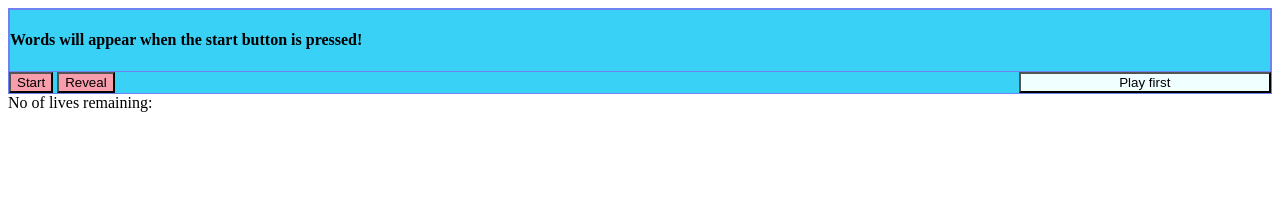
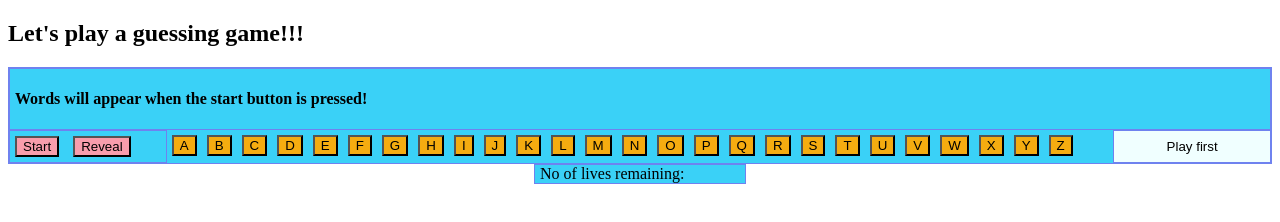
Before and after one commit to may-thu-htet/pop-artist-guess-game, a plain HTML site: page index.html in a window 1280 px wide. Drawn offline with Linux system fonts and the light colour scheme.

Commit message:
addition of alphabets and styling

```diff
--- a/index.html
+++ b/index.html
@@ -7,6 +7,7 @@
     <link rel="stylesheet" href="style.css" />
   </head>
   <body>
+    <h2>Let's play a guessing game!!!</h2>
     <div class="container">
       <div class="title">
         <h4>Words will appear when the start button is pressed!</h1>
@@ -17,10 +18,11 @@
           <button class="start">Start</button>
           <button class="reveal">Reveal</button>
         </div>
-        <div class="characters"></div>
+        <div class="characters" id="characters"></div>
         <button class="result">Play first</button>
     </div>
 </div>
-<div class="lives">No of lives remaining:</div>
+<p class="lives">No of lives remaining:</p>
+<script src="index.js"></script>
   </body>
 </html>
--- /dev/null
+++ b/index.js
@@ -0,0 +1,42 @@
+"use-strict";
+
+const alphabets = [
+  "A",
+  "B",
+  "C",
+  "D",
+  "E",
+  "F",
+  "G",
+  "H",
+  "I",
+  "J",
+  "K",
+  "L",
+  "M",
+  "N",
+  "O",
+  "P",
+  "Q",
+  "R",
+  "S",
+  "T",
+  "U",
+  "V",
+  "W",
+  "X",
+  "Y",
+  "Z",
+];
+
+const lives = 8;
+
+let targetEl = document.getElementById("characters");
+
+for (let i = 0; i < alphabets.length; i++) {
+  let newEl = document.createElement("button");
+  let newText = document.createTextNode(alphabets[i]);
+  newEl.appendChild(newText);
+  targetEl.append(newEl);
+  newEl.setAttribute("class", "character");
+}
--- a/style.css
+++ b/style.css
@@ -5,20 +5,40 @@
 }
 .title {
   border: 1px solid rgb(111, 130, 239);
+  padding-left: 5px;
 }
 
 .game-body {
   display: grid;
-  grid-template-columns: 1fr 3fr 1fr;
+  grid-template-columns: 0.5fr 3fr 0.5fr;
 }
+
+.buttonGp {
+  border: 1px solid rgb(111, 130, 239);
+}
+
 .start,
 .reveal {
   background-color: rgb(248, 157, 172);
+  margin: 5px 5px;
+}
+
+.character {
+  background-color: rgb(245, 172, 16);
+  margin: 5px 5px;
 }
 
 .result {
+  display: block;
   background-color: azure;
+  border: none;
+  border: 1px solid rgb(111, 130, 239);
 }
-.result {
+.lives {
   display: block;
+  border: 1px solid rgb(111, 130, 239);
+  background-color: rgb(58, 209, 247);
+  margin: auto;
+  width: 200px;
+  padding: 0 5px;
 }
```
